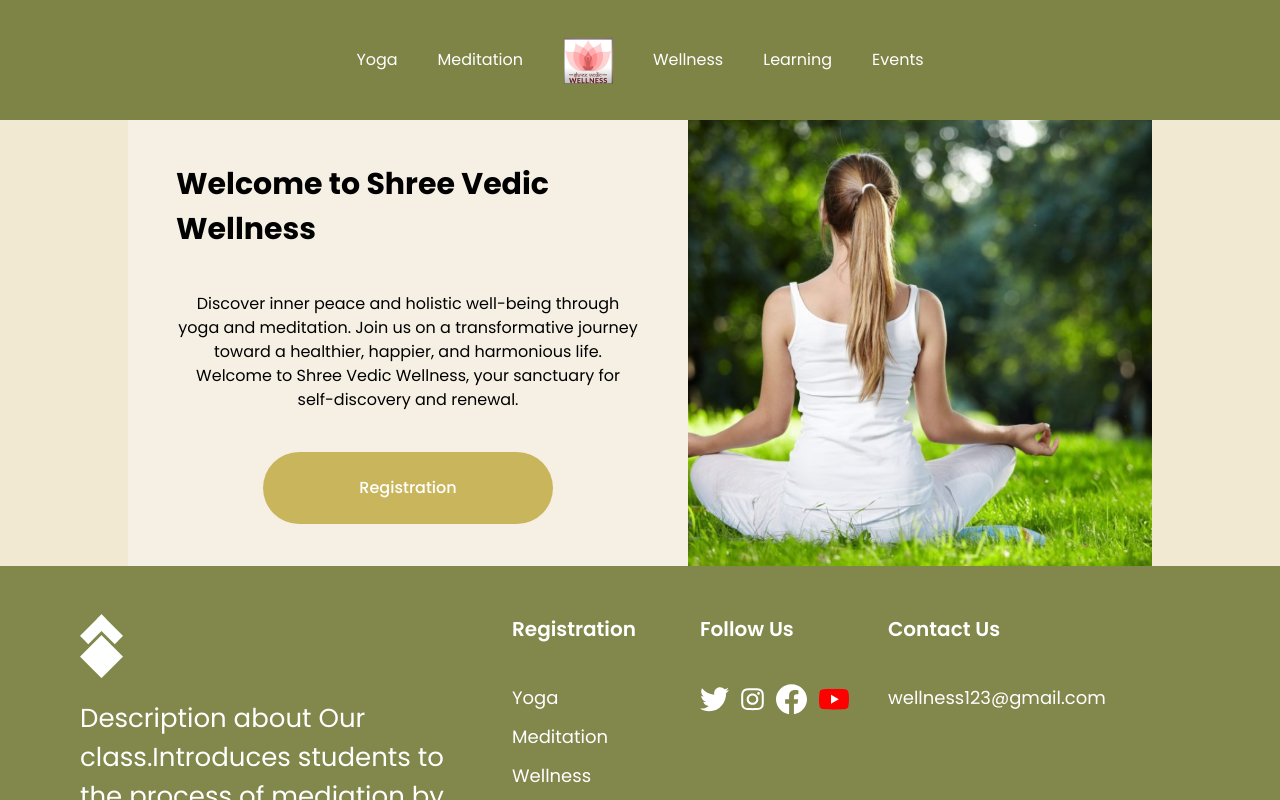
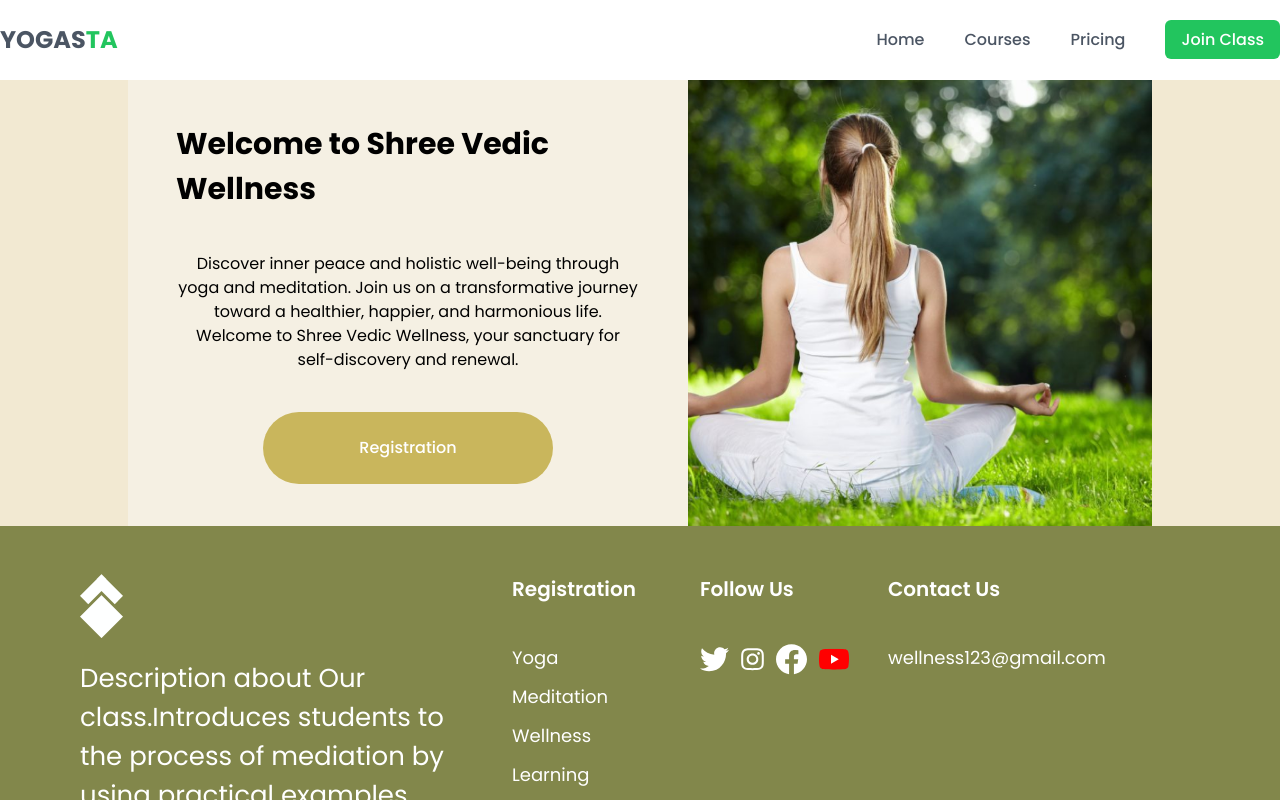
Before and after one commit to nirajansigdel/shreevedicwellness, a Next.js app: page / in a window 1280 px wide. Shown: the top 800 px of the page. Built offline with nearby package versions, Linux system fonts and the light colour scheme.

Commit message:
navbar work

```diff
--- a/src/components/NavBar/index.jsx
+++ b/src/components/NavBar/index.jsx
@@ -6,27 +6,30 @@ import Logo from "./logo.png";
 
 function Index() {
   return (
-    <div className="w-full bg-[#7E8446] min-h-[120px] flex items-center justify-center">
-      <div className="flex items-center gap-10">
-        <Link href={"/registration"}>
-          <span className="text-white">Yoga</span>
-        </Link>
-        <Link href={"/registration"}>
-          <span className="text-white">Meditation</span>
-        </Link>
-        <span>
-          <Image src={Logo} alt="logo" />
-        </span>
+    <div className="w-full bg-white py-[22px] flex items-center justify-center">
+      <div className="flex w-full w-3/4 gap-5 flex flex-row justify-between">
+        <p>
+          <span className="text-[#4B5563] font-bold text-[24px]">YOGAS</span>
+          <span className="text-[#22C55E] font-bold text-[24px]">TA</span>
+        </p>
 
-        <Link href={"/registration"}>
-          <span className="text-white">Wellness</span>
-        </Link>
-        <Link href={"/registration"}>
-          <span className="text-white">Learning</span>
-        </Link>
-        <Link href={"/registration"}>
-          <span className="text-white">Events</span>
-        </Link>
+        <div className="flex items-center gap-10">
+          <Link href={"/"}>
+            <span className="text-[#4B5563] font-medium">Home</span>
+          </Link>
+          <Link href={"/"}>
+            <span className="text-[#4B5563] font-medium">Courses</span>
+          </Link>
+
+          <Link href={"/"}>
+            <span className="text-[#4B5563] font-medium">Pricing</span>
+          </Link>
+          <Link href={"/"}>
+            <span className="text-white rounded-md px-4 py-2 font-medium bg-[#22C55E]">
+              Join Class
+            </span>
+          </Link>
+        </div>
       </div>
     </div>
   );
```
